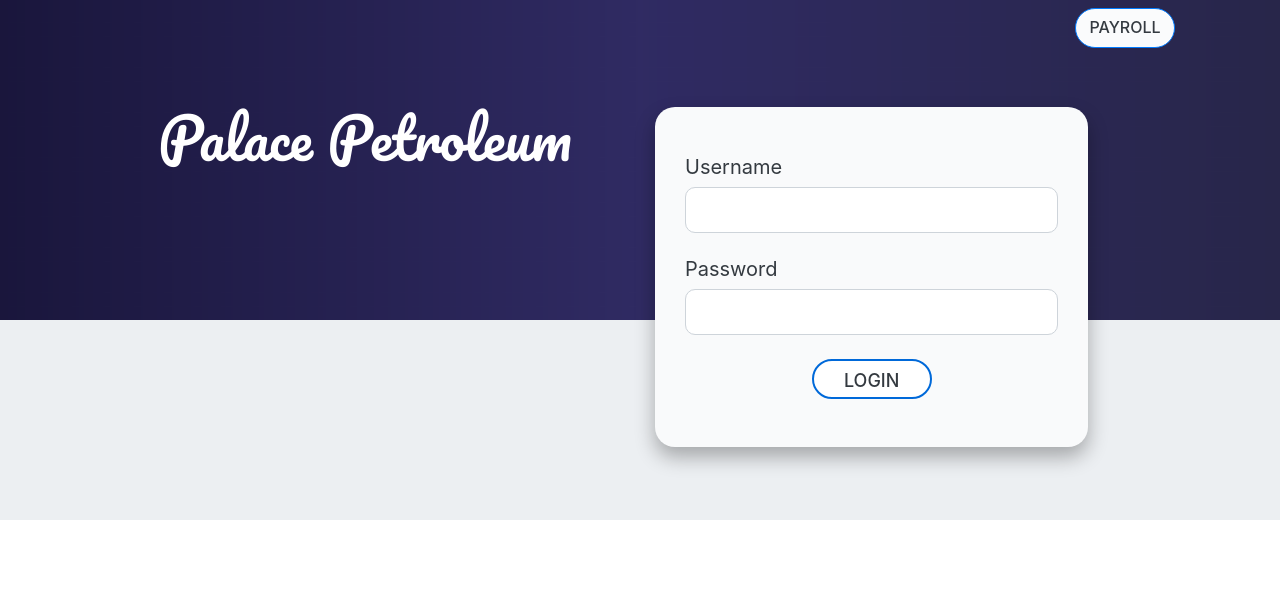
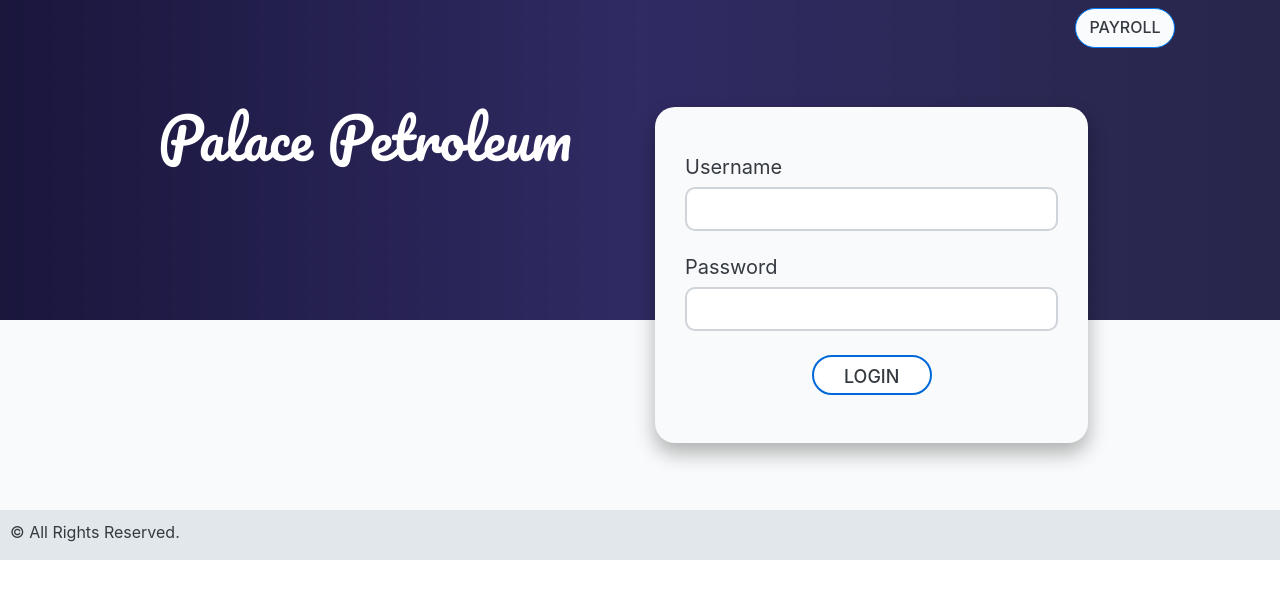
Before and after one commit to EmmanuelJoshua/Inventory-app-php, a PHP site: page / in a window 1280 px wide. Shown: the top 599 px of the page. Run offline with PHP 8.4, Linux system fonts and the light colour scheme.

Commit message:
FUCK THIS.

```diff
--- a/app/assets/css-app-files/login.css
+++ b/app/assets/css-app-files/login.css
@@ -14,8 +14,8 @@
 #header2{
 	width: 100%;
     height: 100vh;
-    max-height: 200px;
-    background-color: #ECEFF2;
+    max-height: 190px;
+    	background-color: #F9FAFB;
 }
 
 #login .btn{
@@ -48,17 +48,17 @@
 .form-group input[type=text]{
     border-radius: 10px;
     font-size: 20px;
-    min-height: 46px;
     padding: 5px;
     width: 100%;
+    border: 2px solid #CED4DA;
 }
 
 .form-group input[type=password]{
     border-radius: 10px;
     font-size: 20px;
-    min-height: 46px;
     padding: 5px;
     width: 100%;
+    border: 2px solid #CED4DA;
 }
 
 .form-group .form-label{
@@ -90,6 +90,7 @@
 }
 
 #footer{
+	background-color: #E1E7EA;
 	/*position: */
 	padding: 10px 10px 5px 10px;
     width: 100%;
--- a/app/index.php
+++ b/app/index.php
@@ -54,9 +54,9 @@
 
 		<header id="header2">
 		</header>
-		<!-- <div id="footer" class="bg-dark text-white">
+		<div id="footer" class="text-dark">
 			<span>© All Rights Reserved.</span>
-		</div> -->
+		</div>
 
 	</body>
 	<script type="text/javascript" src="../app/assets/js-app-files/login.js"></script>
```
